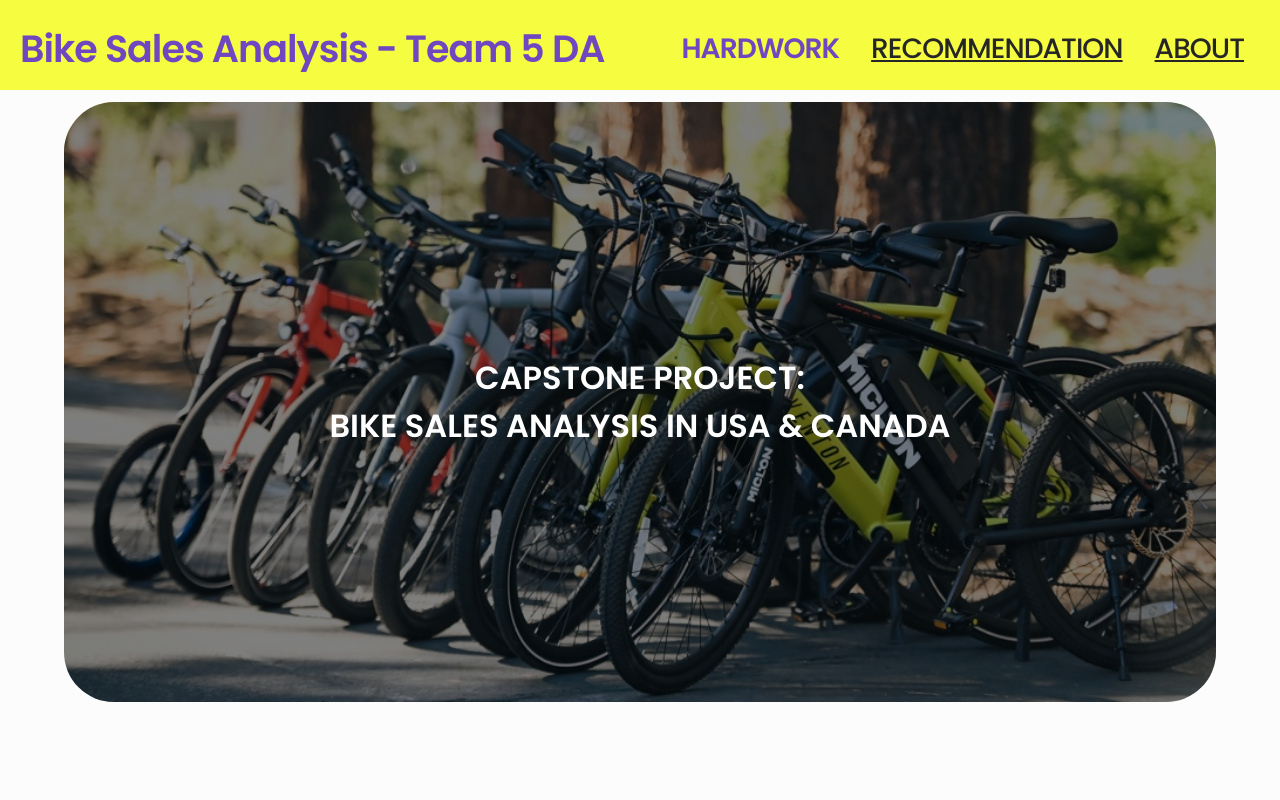
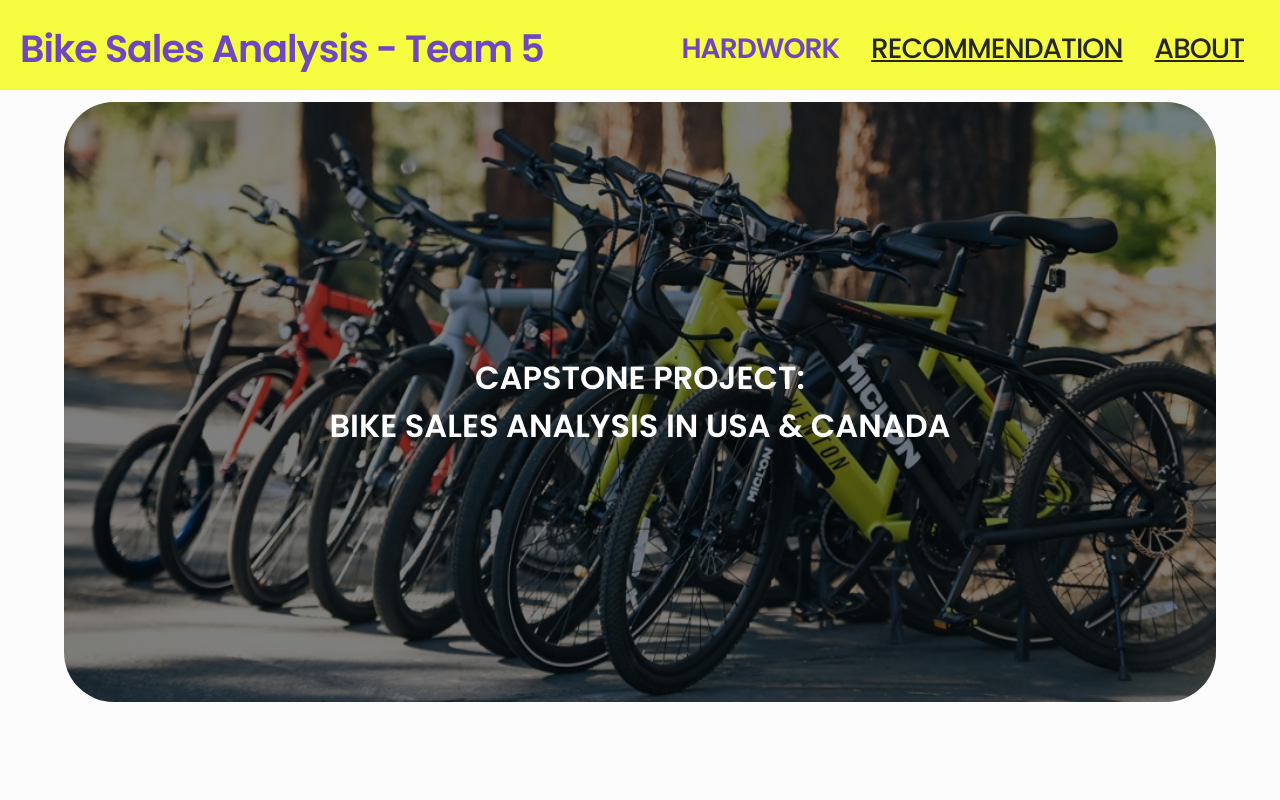
Before and after one commit to Kampus-Merdeka-Software-Engineering/km-feb24-semarang-5, a plain HTML site: page hardwork.html in a window 1280 px wide. Shown: the top 800 px of the page. Drawn offline with nearby package versions, Linux system fonts and the light colour scheme.

Commit message:
ini perubahan commit

```diff
--- a/hardwork.html
+++ b/hardwork.html
@@ -14,7 +14,7 @@
         <!--==================== CSS ====================-->
         <link rel="stylesheet" href="assets/css/styles.css">
 
-        <title> Team 5 DA </title>
+        <title> Bike Sales Analysis - Team 5 </title>
     </head>
     <style>
         .project-image {
@@ -74,7 +74,7 @@
         <!--==================== HEADER ====================-->
         <header class="header" id="header">
         <nav class="nav container">
-            <a href="index.html" class="nav__logo">Bike Sales Analysis - Team 5 DA</a>
+            <a href="index.html" class="nav__logo">Bike Sales Analysis - Team 5</a>
             <!--Theme Change Button-->
             <div class="nav__menu" id="nav-menu">
                 <ul class="nav__list grid">
```
